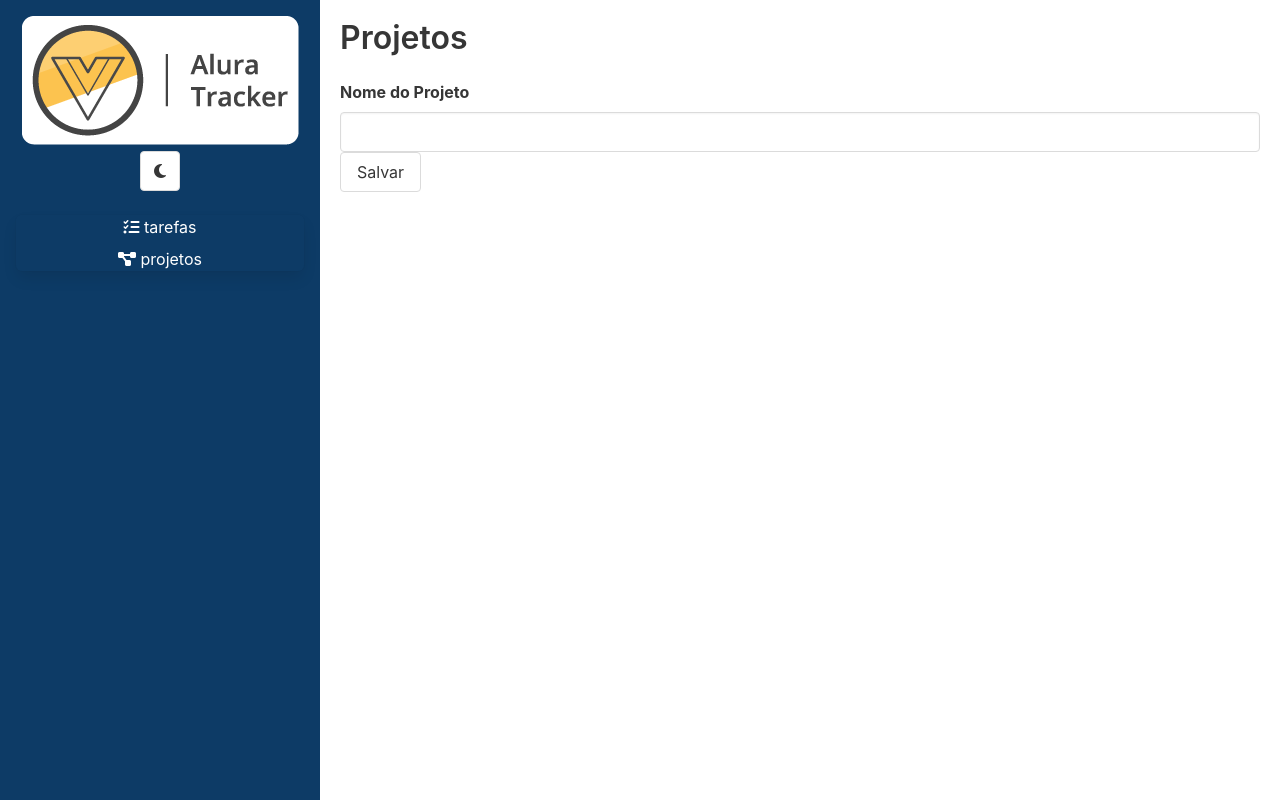
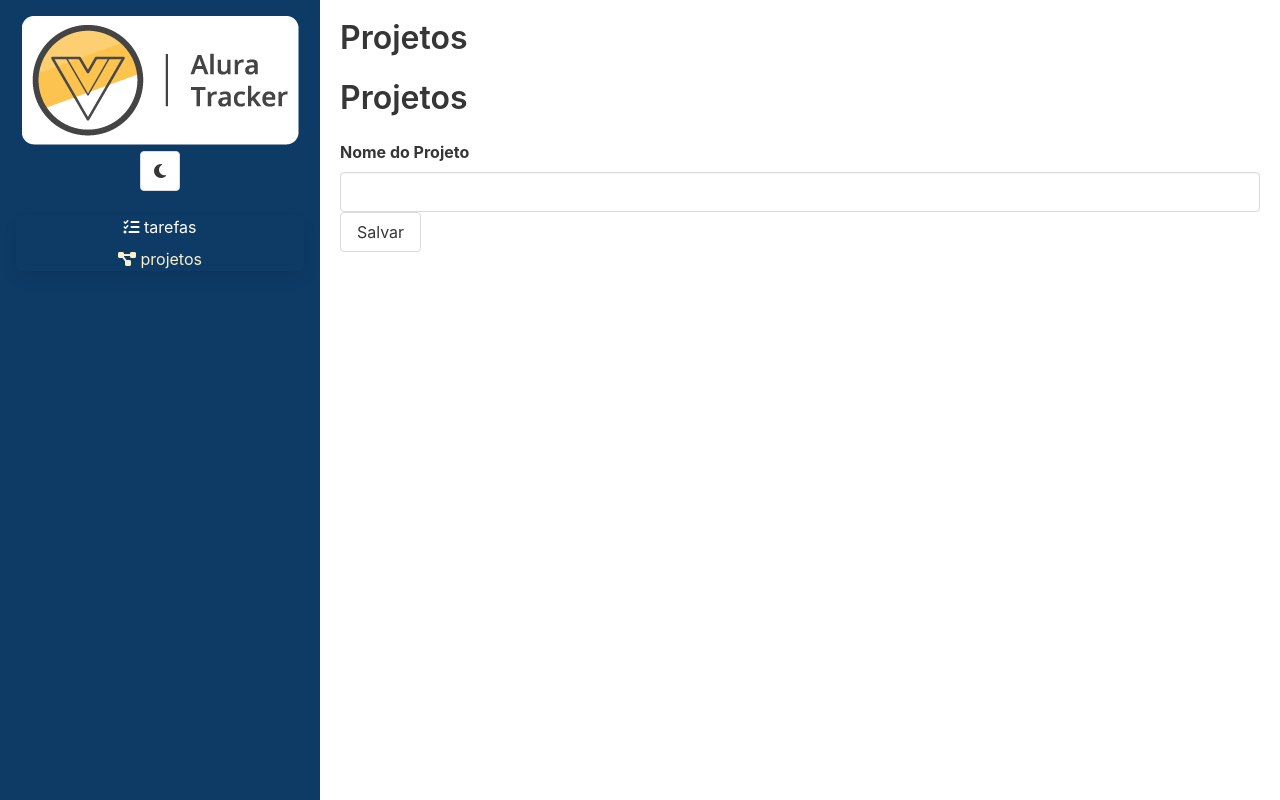
Before and after one commit to gusvicenzi/aluraVue, a Vue app: page /#/projetos/1 in a window 1280 px wide. Before the commit this address led to /#/projetos/novo. Built offline with nearby package versions, Linux system fonts and the light colour scheme.

Commit message:
Grouped projetos routes and separate list

```diff
--- a/src/views/Projetos.vue
+++ b/src/views/Projetos.vue
@@ -1,49 +1,15 @@
 <template>
   <section class="projetos">
     <h1 class="title">Projetos</h1>
-    <RouterLink to="/projetos/novo" class="button">
-      <span class="icon is-small">
-        <i class="fas fa-plus"></i>
-      </span>
-      <span>Novo projeto</span>
-    </RouterLink>
-    <table class="table is-fullwidth">
-      <thead>
-        <tr>
-          <th>Id</th>
-          <th>Nome</th>
-          <th>Ações</th>
-        </tr>
-      </thead>
-      <tbody>
-        <tr v-for="projeto in projetos" :key="projeto.id">
-          <td>{{ projeto.id }}</td>
-          <td>{{ projeto.nome }}</td>
-          <td>
-            <RouterLink :to="`/projetos/${projeto.id}`" class="button">
-              <span class="icon is-small">
-                <i class="fas fa-pencil-alt"></i>
-              </span>
-            </RouterLink>
-          </td>
-        </tr>
-      </tbody>
-    </table>
+    <RouterView />
   </section>
 </template>
 
 <script lang="ts">
-import { computed, defineComponent } from 'vue';
-import { useStore } from '../store/index'
+import { defineComponent } from 'vue';
 
 export default defineComponent({
   name: 'ProjetosView',
-  setup() {
-    const store = useStore()
-    return {
-      projetos: computed(() => store.state.projetos)
-    }
-  }
 });
 </script>
 
--- a/src/views/projetos/Formulario.vue
+++ b/src/views/projetos/Formulario.vue
@@ -1,5 +1,5 @@
 <template>
-  <section class="projetos">
+  <section>
     <h1 class="title">Projetos</h1>
     <form @submit.prevent="salvar">
       <div class="field">
@@ -59,9 +59,3 @@
   }
 });
 </script>
-
-<style scoped>
-.projetos {
-  padding: 1.25rem;
-}
-</style>
--- /dev/null
+++ b/src/views/projetos/Lista.vue
@@ -0,0 +1,47 @@
+<template>
+  <section>
+    <RouterLink to="/projetos/novo" class="button">
+      <span class="icon is-small">
+        <i class="fas fa-plus"></i>
+      </span>
+      <span>Novo projeto</span>
+    </RouterLink>
+    <table class="table is-fullwidth">
+      <thead>
+        <tr>
+          <th>Id</th>
+          <th>Nome</th>
+          <th>Ações</th>
+        </tr>
+      </thead>
+      <tbody>
+        <tr v-for="projeto in projetos" :key="projeto.id">
+          <td>{{ projeto.id }}</td>
+          <td>{{ projeto.nome }}</td>
+          <td>
+            <RouterLink :to="`/projetos/${projeto.id}`" class="button">
+              <span class="icon is-small">
+                <i class="fas fa-pencil-alt"></i>
+              </span>
+            </RouterLink>
+          </td>
+        </tr>
+      </tbody>
+    </table>
+  </section>
+</template>
+
+<script lang="ts">
+import { computed, defineComponent } from 'vue';
+import { useStore } from '../../store/index'
+
+export default defineComponent({
+  name: 'ListaView',
+  setup() {
+    const store = useStore()
+    return {
+      projetos: computed(() => store.state.projetos)
+    }
+  }
+});
+</script>
```
Also changed, not shown: src/router/index.ts (+10 -3 lines).
